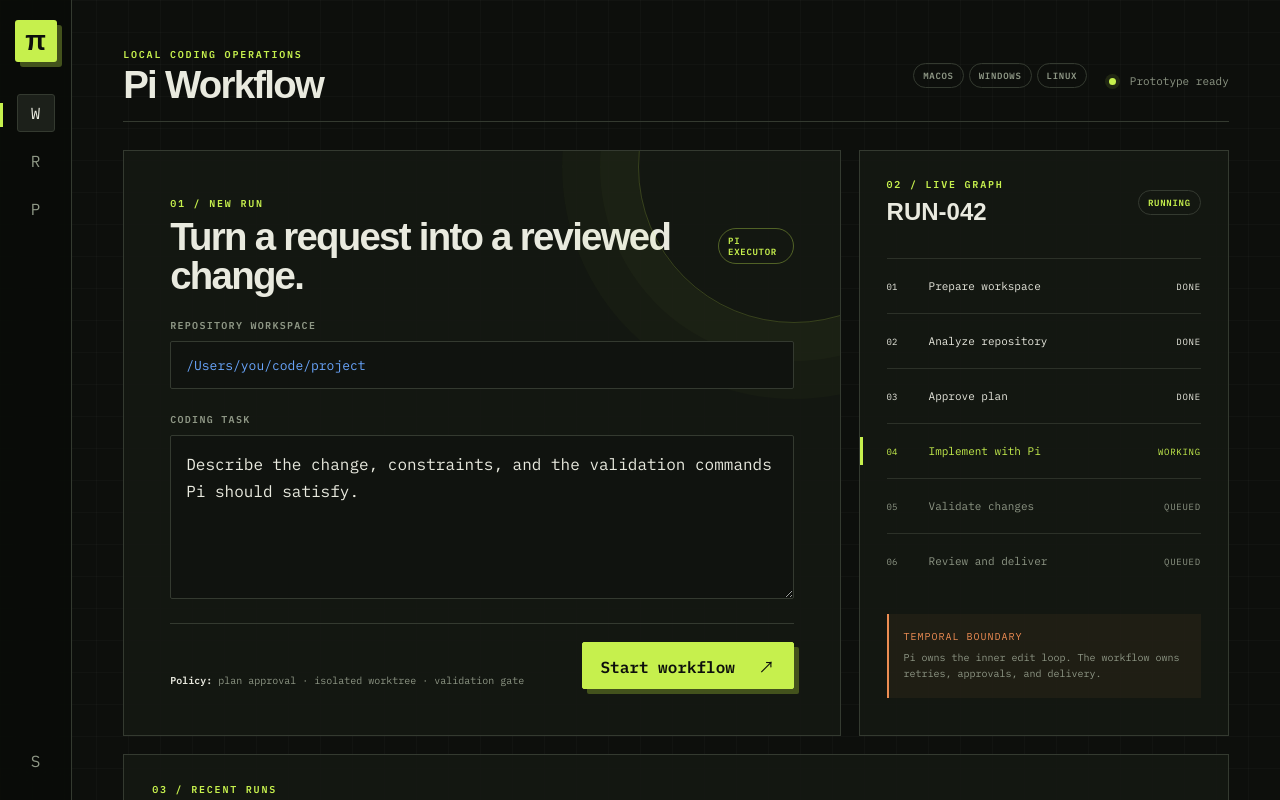
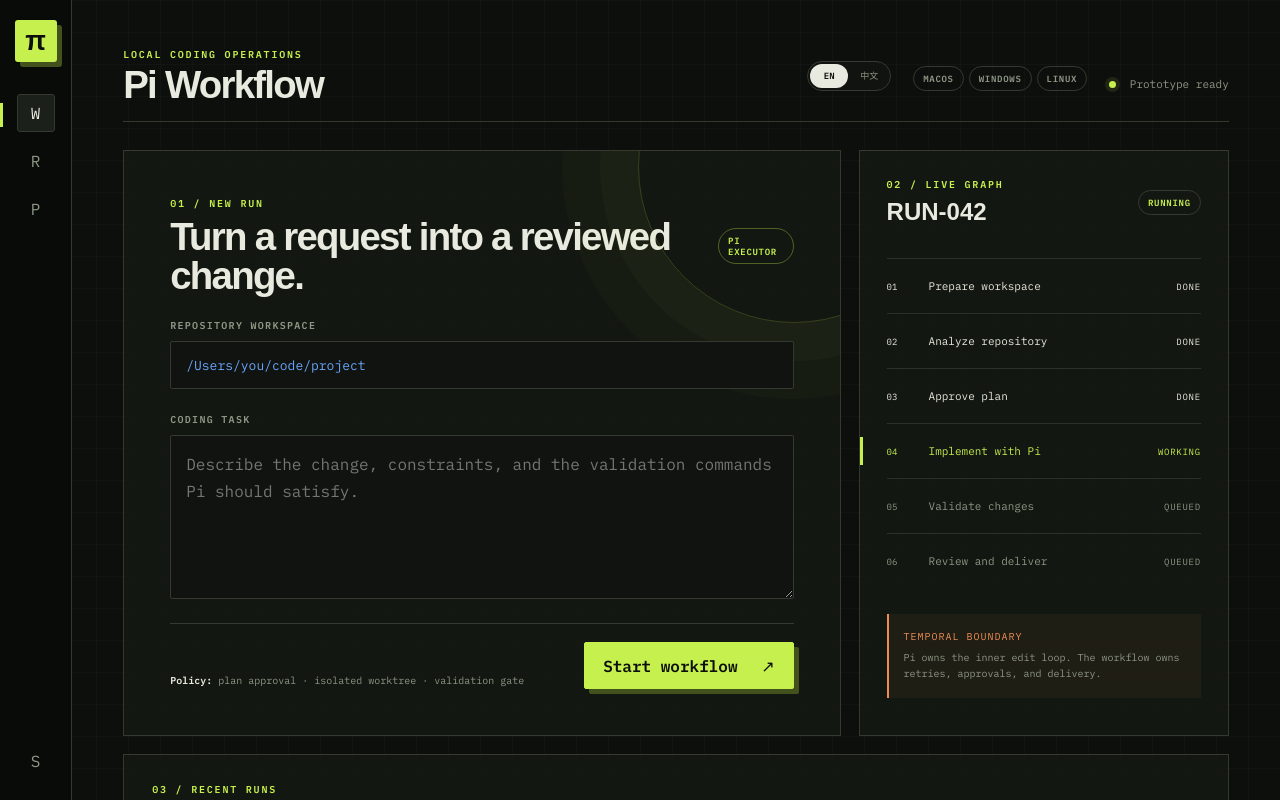
Before and after one commit to bbbbbq/pi_coding_workflow, a React (Vite) app in the folder apps/desktop/: page / in a window 1280 px wide. Shown: the top 800 px of the page. Built offline with nearby package versions, Linux system fonts and the light colour scheme.

Commit message:
feat: add bilingual desktop interface

```diff
--- a/apps/desktop/src/App.css
+++ b/apps/desktop/src/App.css
@@ -30,6 +30,18 @@ body {
     linear-gradient(90deg, rgba(255, 255, 255, 0.018) 1px, transparent 1px),
     var(--ink);
   background-size: 32px 32px;
+}
+
+html[lang="zh-CN"] body {
+  font-family: "PingFang SC", "Microsoft YaHei", "Noto Sans CJK SC", sans-serif;
+}
+
+html[lang="zh-CN"] h1,
+html[lang="zh-CN"] h2,
+html[lang="zh-CN"] h3,
+html[lang="zh-CN"] .run-title strong {
+  font-family: "PingFang SC", "Microsoft YaHei", "Noto Sans CJK SC", sans-serif;
+  letter-spacing: -0.03em;
 }
 
 button,
@@ -181,6 +193,39 @@ h3 {
   display: flex;
   align-items: flex-end;
   gap: 22px;
+}
+
+.language-switch {
+  display: flex;
+  align-items: center;
+  gap: 2px;
+  padding: 2px;
+  border: 1px solid var(--line);
+  border-radius: 999px;
+  background: #10130f;
+}
+
+.language-switch button {
+  min-width: 38px;
+  min-height: 24px;
+  padding: 0 9px;
+  border: 0;
+  border-radius: 999px;
+  background: transparent;
+  color: var(--muted);
+  font-size: 9px;
+  font-weight: 700;
+  cursor: pointer;
+  transition: background 140ms ease, color 140ms ease;
+}
+
+.language-switch button:hover {
+  color: var(--paper);
+}
+
+.language-switch button.is-active {
+  background: var(--paper);
+  color: var(--ink);
 }
 
 .platforms {
--- a/apps/desktop/src/App.tsx
+++ b/apps/desktop/src/App.tsx
@@ -1,82 +1,90 @@
 import { FormEvent, useMemo, useState } from "react";
+import { useTranslation } from "react-i18next";
+import type { SupportedLanguage } from "./i18n";
 import "./App.css";
 
 type RunStatus = "running" | "review" | "complete";
 
 type Run = {
   id: string;
-  title: string;
+  title?: string;
+  titleKey?: string;
   repository: string;
   status: RunStatus;
-  updatedAt: string;
+  updatedAtKey: string;
 };
 
-const workflowSteps = [
-  "Prepare workspace",
-  "Analyze repository",
-  "Approve plan",
-  "Implement with Pi",
-  "Validate changes",
-  "Review and deliver",
+const workflowStepKeys = [
+  "workflow.steps.prepare",
+  "workflow.steps.analyze",
+  "workflow.steps.approve",
+  "workflow.steps.implement",
+  "workflow.steps.validate",
+  "workflow.steps.deliver",
 ];
 
 const initialRuns: Run[] = [
   {
     id: "RUN-042",
-    title: "Repair flaky scheduler tests",
+    titleKey: "runs.mock.scheduler",
     repository: "orbit/runtime",
     status: "running",
-    updatedAt: "2 min",
+    updatedAtKey: "runs.time.twoMinutes",
   },
   {
     id: "RUN-041",
-    title: "Add workspace import command",
+    titleKey: "runs.mock.importCommand",
     repository: "forge/desktop",
     status: "review",
-    updatedAt: "18 min",
+    updatedAtKey: "runs.time.eighteenMinutes",
   },
   {
     id: "RUN-040",
-    title: "Migrate configuration parser",
+    titleKey: "runs.mock.configParser",
     repository: "core/config",
     status: "complete",
-    updatedAt: "1 hr",
+    updatedAtKey: "runs.time.oneHour",
   },
 ];
 
-const statusLabels: Record<RunStatus, string> = {
-  running: "Running",
-  review: "Needs review",
-  complete: "Complete",
-};
-
 function App() {
+  const { t, i18n } = useTranslation();
   const [repository, setRepository] = useState("/Users/you/code/project");
-  const [task, setTask] = useState(
-    "Describe the change, constraints, and the validation commands Pi should satisfy.",
-  );
+  const [task, setTask] = useState("");
   const [runs, setRuns] = useState(initialRuns);
   const [selectedRun, setSelectedRun] = useState(initialRuns[0].id);
+
+  const currentLanguage: SupportedLanguage = i18n.resolvedLanguage?.startsWith("zh")
+    ? "zh-CN"
+    : "en";
 
   const activeRun = useMemo(
     () => runs.find((run) => run.id === selectedRun) ?? runs[0],
     [runs, selectedRun],
   );
 
+  function changeLanguage(language: SupportedLanguage) {
+    void i18n.changeLanguage(language);
+  }
+
   function startRun(event: FormEvent<HTMLFormElement>) {
     event.preventDefault();
     const nextId = `RUN-${String(43 + runs.length - initialRuns.length).padStart(3, "0")}`;
-    const title = task.trim().split(/[.!?。！？]/)[0] || "Untitled coding task";
+    const title = task.trim().split(/[.!?。！？]/)[0] || t("runs.untitled");
     const nextRun: Run = {
       id: nextId,
       title,
       repository: repository.split("/").filter(Boolean).slice(-2).join("/") || repository,
       status: "running",
-      updatedAt: "now",
+      updatedAtKey: "runs.time.now",
     };
 
     setRuns((current) => [nextRun, ...current]);
     setSelectedRun(nextId);
+  }
+
+  function runTitle(run: Run) {
+    return run.title ?? t(run.titleKey ?? "runs.untitled");
   }
 
   return (
@@ -86,19 +94,19 @@ function App() {
           <span>π</span>
         </div>
 
-        <nav className="rail-nav" aria-label="Primary navigation">
-          <button className="rail-button is-active" aria-label="Workspace">
+        <nav className="rail-nav" aria-label={t("navigation.primary")}>
+          <button className="rail-button is-active" aria-label={t("navigation.workspace")}>
             W
           </button>
-          <button className="rail-button" aria-label="Runs">
+          <button className="rail-button" aria-label={t("navigation.runs")}>
             R
           </button>
-          <button className="rail-button" aria-label="Policies">
+          <button className="rail-button" aria-label={t("navigation.policies")}>
             P
           </button>
         </nav>
 
-        <button className="rail-button rail-settings" aria-label="Settings">
+        <button className="rail-button rail-settings" aria-label={t("navigation.settings")}>
           S
         </button>
       </aside>
@@ -106,18 +114,36 @@ function App() {
       <main className="workspace">
         <header className="topbar">
           <div>
-            <p className="eyebrow">LOCAL CODING OPERATIONS</p>
+            <p className="eyebrow">{t("header.eyebrow")}</p>
             <h1>Pi Workflow</h1>
           </div>
 
           <div className="topbar-meta">
-            <div className="platforms" aria-label="Supported platforms">
+            <div className="language-switch" role="group" aria-label={t("language.label")}>
+              <button
+                className={currentLanguage === "en" ? "is-active" : ""}
+                onClick={() => changeLanguage("en")}
+                type="button"
+                aria-pressed={currentLanguage === "en"}
+              >
+                EN
+              </button>
+              <button
+                className={currentLanguage === "zh-CN" ? "is-active" : ""}
+                onClick={() => changeLanguage("zh-CN")}
+                type="button"
+                aria-pressed={currentLanguage === "zh-CN"}
+              >
+                中文
+              </button>
+            </div>
+            <div className="platforms" aria-label={t("header.supportedPlatforms")}>
               <span>macOS</span>
               <span>Windows</span>
               <span>Linux</span>
             </div>
             <div className="runtime-status">
-              <i /> Prototype ready
+              <i /> {t("header.ready")}
             </div>
           </div>
         </header>
@@ -126,14 +152,14 @@ function App() {
           <form className="task-composer" onSubmit={startRun}>
             <div className="section-heading">
               <div>
-                <p className="section-index">01 / NEW RUN</p>
-                <h2>Turn a request into a reviewed change.</h2>
+                <p className="section-index">{t("composer.index")}</p>
+                <h2>{t("composer.title")}</h2>
               </div>
-              <span className="mode-chip">PI EXECUTOR</span>
+              <span className="mode-chip">{t("composer.executor")}</span>
             </div>
 
             <label>
-              <span>Repository workspace</span>
+              <span>{t("composer.repository")}</span>
               <input
                 value={repository}
                 onChange={(event) => setRepository(event.target.value)}
@@ -142,20 +168,21 @@ function App() {
             </label>
 
             <label>
-              <span>Coding task</span>
+              <span>{t("composer.task")}</span>
               <textarea
                 value={task}
                 onChange={(event) => setTask(event.target.value)}
+                placeholder={t("composer.taskPlaceholder")}
                 rows={5}
               />
             </label>
 
             <div className="composer-footer">
               <p>
-                <strong>Policy:</strong> plan approval · isolated worktree · validation gate
+                <strong>{t("composer.policyLabel")}</strong> {t("composer.policy")}
               </p>
               <button className="launch-button" type="submit">
-                Start workflow <span>↗</span>
+                {t("composer.start")} <span>↗</span>
               </button>
             </div>
           </form>
@@ -163,34 +190,33 @@ function App() {
           <aside className="workflow-panel">
             <div className="panel-head">
               <div>
-                <p className="section-index">02 / LIVE GRAPH</p>
-                <h3>{activeRun?.id ?? "NO RUN"}</h3>
+                <p className="section-index">{t("workflow.index")}</p>
+                <h3>{activeRun?.id ?? t("workflow.noRun")}</h3>
               </div>
               <span className={`status-pill ${activeRun?.status ?? "complete"}`}>
-                {activeRun ? statusLabels[activeRun.status] : "Idle"}
+                {activeRun ? t(`status.${activeRun.status}`) : t("status.idle")}
               </span>
             </div>
 
             <ol className="workflow-list">
-              {workflowSteps.map((step, index) => {
+              {workflowStepKeys.map((stepKey, index) => {
                 const activeIndex = activeRun?.status === "review" ? 5 : activeRun?.status === "complete" ? 6 : 3;
                 const state = index < activeIndex ? "done" : index === activeIndex ? "active" : "waiting";
+                const stateKey = state === "done" ? "done" : state === "active" ? "working" : "queued";
 
                 return (
-                  <li className={state} key={step}>
+                  <li className={state} key={stepKey}>
                     <span className="step-number">{String(index + 1).padStart(2, "0")}</span>
-                    <span className="step-label">{step}</span>
-                    <span className="step-state">
-                      {state === "done" ? "done" : state === "active" ? "working" : "queued"}
-                    </span>
+                    <span className="step-label">{t(stepKey)}</span>
+                    <span className="step-state">{t(`workflow.states.${stateKey}`)}</span>
                   </li>
                 );
               })}
             </ol>
 
             <div className="workflow-note">
-              <span>Temporal boundary</span>
-              Pi owns the inner edit loop. The workflow owns retries, approvals, and delivery.
+              <span>{t("workflow.boundary")}</span>
+              {t("workflow.boundaryDescription")}
             </div>
           </aside>
         </section>
@@ -198,13 +224,13 @@ function App() {
         <section className="runs-panel">
           <div className="runs-heading">
             <div>
-              <p className="section-index">03 / RECENT RUNS</p>
-              <h2>Execution ledger</h2>
+              <p className="section-index">{t("runs.index")}</p>
+              <h2>{t("runs.title")}</h2>
             </div>
-            <button type="button">View all →</button>
+            <button type="button">{t("runs.viewAll")} →</button>
           </div>
 
-          <div className="run-table" role="table" aria-label="Recent coding runs">
+          <div className="run-table" role="table" aria-label={t("runs.ariaLabel")}>
             {runs.map((run) => (
               <button
                 className={`run-row ${selectedRun === run.id ? "is-selected" : ""}`}
@@ -214,11 +240,11 @@ function App() {
               >
                 <span className="run-id">{run.id}</span>
                 <span className="run-title">
-                  <strong>{run.title}</strong>
+                  <strong>{runTitle(run)}</strong>
                   <small>{run.repository}</small>
                 </span>
-                <span className={`run-status ${run.status}`}>{statusLabels[run.status]}</span>
-                <span className="run-time">{run.updatedAt}</span>
+                <span className={`run-status ${run.status}`}>{t(`status.${run.status}`)}</span>
+                <span className="run-time">{t(run.updatedAtKey)}</span>
               </button>
             ))}
           </div>
--- /dev/null
+++ b/apps/desktop/src/i18n.ts
@@ -0,0 +1,41 @@
+import i18n from "i18next";
+import { initReactI18next } from "react-i18next";
+import en from "./locales/en";
+import zhCN from "./locales/zh-CN";
+
+export type SupportedLanguage = "en" | "zh-CN";
+
+const storageKey = "pi-workflow.language";
+
+function getInitialLanguage(): SupportedLanguage {
+  const savedLanguage = window.localStorage.getItem(storageKey);
+  if (savedLanguage === "en" || savedLanguage === "zh-CN") {
+    return savedLanguage;
+  }
+
+  return window.navigator.language.toLowerCase().startsWith("zh") ? "zh-CN" : "en";
+}
+
+const initialLanguage = getInitialLanguage();
+document.documentElement.lang = initialLanguage;
+
+void i18n.use(initReactI18next).init({
+  resources: {
+    en: { translation: en },
+    "zh-CN": { translation: zhCN },
+  },
+  lng: initialLanguage,
+  fallbackLng: "en",
+  supportedLngs: ["en", "zh-CN"],
+  interpolation: {
+    escapeValue: false,
+  },
+});
+
+i18n.on("languageChanged", (language) => {
+  const supportedLanguage: SupportedLanguage = language.startsWith("zh") ? "zh-CN" : "en";
+  window.localStorage.setItem(storageKey, supportedLanguage);
+  document.documentElement.lang = supportedLanguage;
+});
+
+export default i18n;
--- /dev/null
+++ b/apps/desktop/src/locales/en.ts
@@ -0,0 +1,73 @@
+export default {
+  language: {
+    label: "Language",
+  },
+  navigation: {
+    primary: "Primary navigation",
+    workspace: "Workspace",
+    runs: "Runs",
+    policies: "Policies",
+    settings: "Settings",
+  },
+  header: {
+    eyebrow: "LOCAL CODING OPERATIONS",
+    supportedPlatforms: "Supported platforms",
+    ready: "Prototype ready",
+  },
+  composer: {
+    index: "01 / NEW RUN",
+    title: "Turn a request into a reviewed change.",
+    executor: "PI EXECUTOR",
+    repository: "Repository workspace",
+    task: "Coding task",
+    taskPlaceholder:
+      "Describe the change, constraints, and the validation commands Pi should satisfy.",
+    policyLabel: "Policy:",
+    policy: "plan approval · isolated worktree · validation gate",
+    start: "Start workflow",
+  },
+  workflow: {
+    index: "02 / LIVE GRAPH",
+    noRun: "NO RUN",
+    boundary: "Temporal boundary",
+    boundaryDescription:
+      "Pi owns the inner edit loop. The workflow owns retries, approvals, and delivery.",
+    steps: {
+      prepare: "Prepare workspace",
+      analyze: "Analyze repository",
+      approve: "Approve plan",
+      implement: "Implement with Pi",
+      validate: "Validate changes",
+      deliver: "Review and deliver",
+    },
+    states: {
+      done: "done",
+      working: "working",
+      queued: "queued",
+    },
+  },
+  runs: {
+    index: "03 / RECENT RUNS",
+    title: "Execution ledger",
+    viewAll: "View all",
+    ariaLabel: "Recent coding runs",
+    untitled: "Untitled coding task",
+    mock: {
+      scheduler: "Repair flaky scheduler tests",
+      importCommand: "Add workspace import command",
+      configParser: "Migrate configuration parser",
+    },
+    time: {
+      now: "now",
+      twoMinutes: "2 min",
+      eighteenMinutes: "18 min",
+      oneHour: "1 hr",
+    },
+  },
+  status: {
+    running: "Running",
+    review: "Needs review",
+    complete: "Complete",
+    idle: "Idle",
+  },
+} as const;
--- /dev/null
+++ b/apps/desktop/src/locales/zh-CN.ts
@@ -0,0 +1,71 @@
+export default {
+  language: {
+    label: "语言",
+  },
+  navigation: {
+    primary: "主导航",
+    workspace: "工作台",
+    runs: "任务记录",
+    policies: "执行策略",
+    settings: "设置",
+  },
+  header: {
+    eyebrow: "本地编码任务中心",
+    supportedPlatforms: "支持的平台",
+    ready: "原型已就绪",
+  },
+  composer: {
+    index: "01 / 新建任务",
+    title: "将需求转化为经过验证的代码变更。",
+    executor: "PI 执行器",
+    repository: "仓库工作区",
+    task: "编码任务",
+    taskPlaceholder: "描述要实现的变更、约束条件，以及 Pi 需要通过的验证命令。",
+    policyLabel: "执行策略：",
+    policy: "方案审批 · 隔离工作树 · 验证门禁",
+    start: "启动工作流",
+  },
+  workflow: {
+    index: "02 / 实时流程",
+    noRun: "暂无任务",
+    boundary: "Temporal 边界",
+    boundaryDescription: "Pi 负责内部代码编辑循环，工作流负责重试、审批与交付。",
+    steps: {
+      prepare: "准备工作区",
+      analyze: "分析代码仓库",
+      approve: "审批实施方案",
+      implement: "使用 Pi 编码",
+      validate: "验证代码变更",
+      deliver: "审核并交付",
+    },
+    states: {
+      done: "已完成",
+      working: "执行中",
+      queued: "等待中",
+    },
+  },
+  runs: {
+    index: "03 / 最近任务",
+    title: "执行记录",
+    viewAll: "查看全部",
+    ariaLabel: "最近的编码任务",
+    untitled: "未命名编码任务",
+    mock: {
+      scheduler: "修复不稳定的调度器测试",
+      importCommand: "新增工作区导入命令",
+      configParser: "迁移配置解析器",
+    },
+    time: {
+      now: "刚刚",
+      twoMinutes: "2 分钟前",
+      eighteenMinutes: "18 分钟前",
+      oneHour: "1 小时前",
+    },
+  },
+  status: {
+    running: "运行中",
+    review: "待审核",
+    complete: "已完成",
+    idle: "空闲",
+  },
+} as const;
--- a/apps/desktop/src/main.tsx
+++ b/apps/desktop/src/main.tsx
@@ -3,6 +3,7 @@ import ReactDOM from "react-dom/client";
 import "@fontsource/ibm-plex-mono/400.css";
 import "@fontsource/ibm-plex-mono/600.css";
 import "@fontsource-variable/syne";
+import "./i18n";
 import App from "./App";
 
 ReactDOM.createRoot(document.getElementById("root") as HTMLElement).render(
```
Also changed, not shown: apps/desktop/package.json (+7 -5 lines), 1 other file (tests, documents, lock files or other folders).
